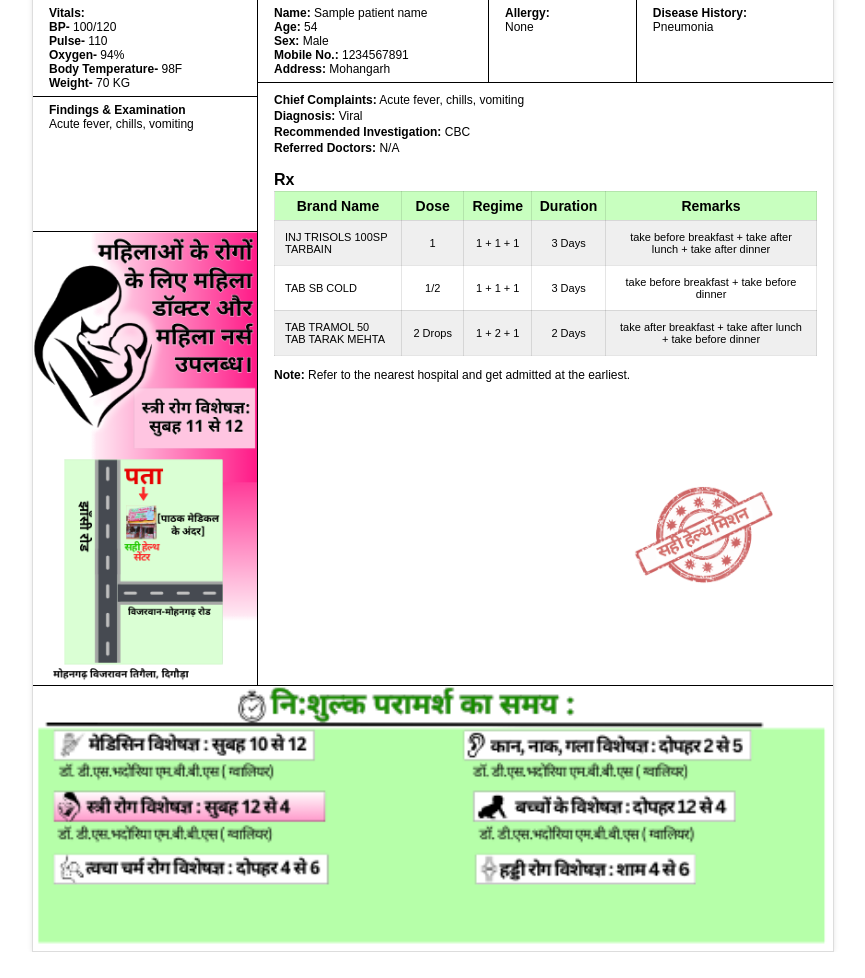
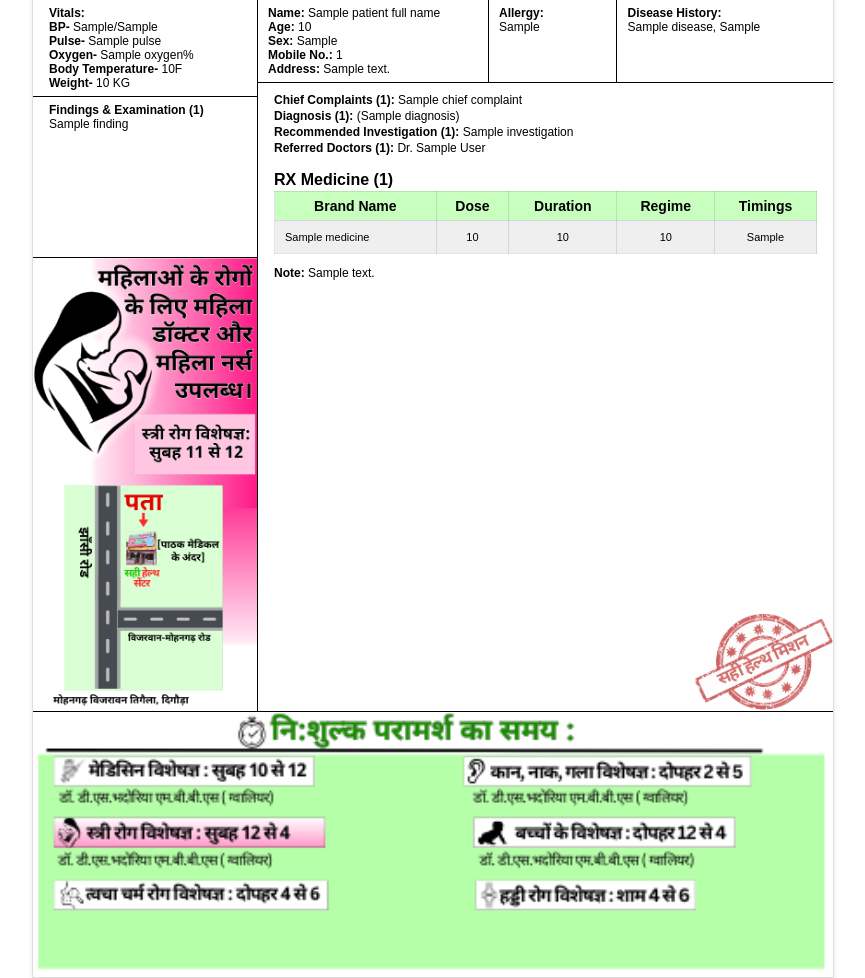
Before and after one commit to sayan706/SahiHealth-Backend, a Django app: template templates/prescription.html in a window 1280 px wide. Shown: the part 161-1139 px from the top of the page, without its empty margins (207-1072 px from the left). Before the commit the page ends 1113 px from the top, so only its background shows below. Run offline with Django 4.2, Linux system fonts and the light colour scheme; the template is opened without the code that fills it: most values are stand-ins (such as "Sample title", 1, 10 or a date in 2020).

Commit message:
supratim531: fix(prescription): Finished filling all the data in prescription

```diff
--- a/app/serializers/case.py
+++ b/app/serializers/case.py
@@ -45,8 +45,8 @@ class CaseSerializer(DynamicFieldsModelSerializer):
       # 'id',
       'created_by',
       'doctors',
-      'phone_number',
-      'address',
+      # 'phone_number',
+      # 'address',
       'is_active',
       'created_at',
       'updated_at'
--- a/templates/prescription.html
+++ b/templates/prescription.html
@@ -69,7 +69,6 @@
       line-height: 1.2;
       text-align: right;
       font-weight: bold;
-      /* Ensures it stays aligned to the right */
     }
 
     .header-right .doctor-logo {
@@ -78,7 +77,6 @@
       height: auto;
       display: block;
       margin: 6px 0px;
-      /* Reduced space between logo & text */
     }
 
     .header-right .doctor-name {
@@ -87,7 +85,6 @@
       margin-bottom: 3px;
       text-decoration: underline;
       text-underline-offset: 4px;
-      /* Proper spacing */
     }
 
     .header-right .reg-number {
@@ -118,18 +115,18 @@
     }
 
     .vitals .vitals-content {
-      padding: 6px 0px;
-      padding-left: 16px;
+      padding: 6px 16px;
+      /* padding-left: 16px; */
     }
 
     .findings-examination {
-      height: 134px;
+      min-height: 160px;
       border-bottom: 1px solid #000;
     }
 
     .findings-examination .findings-examination-content {
-      padding-top: 6px;
-      padding-left: 16px;
+      padding: 6px 16px;
+      /* padding-left: 16px; */
     }
 
     .women-address img {
@@ -139,6 +136,8 @@
 
     .main-body-right {
       flex-grow: 1;
+      display: flex;
+      flex-direction: column;
     }
 
     /* Patient Info */
@@ -156,8 +155,8 @@
     .allergy .allergy-content,
     .basic-info .basic-info-content,
     .disease-history .disease-history-content {
-      padding: 6px 0px;
-      padding-left: 16px;
+      padding: 6px 10px;
+      /* padding-left: 16px; */
     }
 
     .patient-info .allergy,
@@ -239,13 +238,14 @@
     }
 
     .signature-area {
+      flex-grow: 1;
       position: relative;
     }
 
     .doctor-stamp {
       z-index: 1;
-      right: 60px;
-      bottom: -180px;
+      right: 0px;
+      bottom: 0px;
       position: absolute;
     }
 
@@ -319,18 +319,24 @@
         <div class="vitals">
           <div class="vitals-content">
             <div><strong>Vitals:</strong></div>
-            <div><strong>BP-</strong> 100/120</div>
-            <div><strong>Pulse-</strong> 110</div>
-            <div><strong>Oxygen-</strong> 94%</div>
-            <div><strong>Body Temperature-</strong> 98F</div>
-            <div><strong>Weight-</strong> 70 KG</div>
+            <div><strong>BP-</strong> {{blood_pressure_low}}/{{blood_pressure_high}}</div>
+            <div><strong>Pulse-</strong> {{pulse}}</div>
+            <div><strong>Oxygen-</strong> {{oxygen}}%</div>
+            <div><strong>Body Temperature-</strong> {{body_temperature}}F</div>
+            <div><strong>Weight-</strong> {{weight}} KG</div>
           </div>
         </div>
 
         <div class="findings-examination">
           <div class="findings-examination-content">
-            <div><strong>Findings & Examination</strong></div>
-            <div>Acute fever, chills, vomiting</div>
+            <div><strong>Findings & Examination ({{findings_length}})</strong></div>
+            <div>
+              {% for finding in findings %}
+              <span>
+                {{finding.title}}{% if not forloop.last %}<span>, </span>{% endif %}
+              </span>
+              {% endfor %}
+            </div>
           </div>
         </div>
 
@@ -344,25 +350,30 @@
         <div class="patient-info">
           <div class="basic-info">
             <div class="basic-info-content">
-              <div><strong>Name:</strong> {{patient_name}}</div>
-              <div><strong>Age:</strong> 54</div>
-              <div><strong>Sex:</strong> Male</div>
-              <div><strong>Mobile No.:</strong> 1234567891</div>
-              <div><strong>Address:</strong> Mohangarh</div>
+              <div><strong>Name:</strong> {{patient_full_name}}</div>
+              <div><strong>Age:</strong> {{patient_age}}</div>
+              <div><strong>Sex:</strong> {{patient_gender}}</div>
+              <div><strong>Mobile No.:</strong> {{patient_phone_number}}</div>
+              <div><strong>Address:</strong> {{patient_address}}</div>
             </div>
           </div>
 
           <div class="allergy">
             <div class="allergy-content">
               <div><strong>Allergy:</strong></div>
-              <div>None</div>
+              <div>{{patient_allergy}}</div>
             </div>
           </div>
 
           <div class="disease-history">
             <div class="disease-history-content">
               <div><strong>Disease History:</strong></div>
-              <div>Pneumonia</div>
+              <div>
+                {% for disease in patient_diseases %}
+                <span>{{disease.name}}, </span>
+                {% endfor %}
+                <span>{{patient_other_diseases}}</span>
+              </div>
             </div>
           </div>
         </div>
@@ -370,69 +381,80 @@
         <div class="prescription-info">
           <div class="other-stuff">
             <div>
-              <strong>Chief Complaints:</strong>
-              <span>Acute fever,</span>
-              <span>chills,</span>
-              <span>vomiting</span>
+              <strong>Chief Complaints ({{chief_complaints_length}}):</strong>
+              {% for chief_complaint in chief_complaints %}
+              <span>
+                {{chief_complaint.title}}{% if not forloop.last %}<span>, </span>{% endif %}
+              </span>
+              {% endfor %}
             </div>
+
             <div>
-              <strong>Diagnosis:</strong>
-              <span>Viral</span>
+              <strong>Diagnosis ({{diagnosis_items_length}}):</strong>
+              {% for diagnosis_item in diagnosis_items %}
+              <span>
+                ({{diagnosis_item.diagnosis}}){% if not forloop.last %}<span>, </span>{% endif %}
+              </span>
+              {% endfor %}
             </div>
+
             <div>
-              <strong>Recommended Investigation:</strong>
-              <span>CBC</span>
+              <strong>Recommended Investigation ({{investigation_items_length}}):</strong>
+              {% for investigation_item in investigation_items %}
+              <span>
+                {{investigation_item.investigation}}{% if not forloop.last %}<span>, </span>{% endif %}
+              </span>
+              {% endfor %}
             </div>
+
             <div>
-              <strong>Referred Doctors:</strong>
-              <span>N/A</span>
+              <strong>Referred Doctors ({{referred_doctors_length}}):</strong>
+              {% for referred_doctor in referred_doctors %}
+              <span>
+                Dr. {{referred_doctor.profile.full_name}}{% if not forloop.last %}<span>, </span>{% endif %}
+              </span>
+              {% endfor %}
             </div>
           </div>
 
           <div class="medicines">
-            <div class="heading">Rx</div>
+            <div class="heading">RX Medicine ({{medicines_length}})</div>
             <table>
               <thead>
                 <tr>
                   <th>Brand Name</th>
                   <th>Dose</th>
+                  <th>Duration</th>
                   <th>Regime</th>
-                  <th>Duration</th>
-                  <th>Remarks</th>
+                  <th>Timings</th>
                 </tr>
               </thead>
               <tbody>
+                {% for medicine in medicines %}
                 <tr>
-                  <td>INJ TRISOLS 100SP TARBAIN</td>
-                  <td>1</td>
-                  <td>1 + 1 + 1</td>
-                  <td>3 Days</td>
+                  <td>{{medicine.name}}</td>
+                  <td>{{medicine.dose_quantity}}</td>
+                  <td>{{medicine.dose_duration}}</td>
                   <td>
-                    take before breakfast + take after lunch + take after dinner
+                    {% for dose_regimen in medicine.dose_regimens %}
+                    <span>
+                      {{medicine.dose_quantity}}{% if not forloop.last %}<span> + </span>{% endif %}
+                    </span>
+                    {% endfor %}
+                  </td>
+                  <td>
+                    {% for dose_regimen in medicine.dose_regimens %}
+                    <span>
+                      {{dose_regimen}}{% if not forloop.last %}<span> + </span>{% endif %}
+                    </span>
+                    {% endfor %}
                   </td>
                 </tr>
-                <tr>
-                  <td>TAB SB COLD</td>
-                  <td>1/2</td>
-                  <td>1 + 1 + 1</td>
-                  <td>3 Days</td>
-                  <td>
-                    take before breakfast + take before dinner
-                  </td>
-                </tr>
-                <tr>
-                  <td>TAB TRAMOL 50 TAB TARAK MEHTA</td>
-                  <td>2 Drops</td>
-                  <td>1 + 2 + 1</td>
-                  <td>2 Days</td>
-                  <td>
-                    take after breakfast + take after lunch + take before dinner
-                  </td>
-                </tr>
+                {% endfor %}
               </tbody>
             </table>
             <p>
-              <strong>Note:</strong> Refer to the nearest hospital and get admitted at the earliest.
+              <strong>Note:</strong> {{prescription_note}}
             </p>
           </div>
         </div>
```
Also changed, not shown: app/v1/case/views.py (+34 -4 lines).
